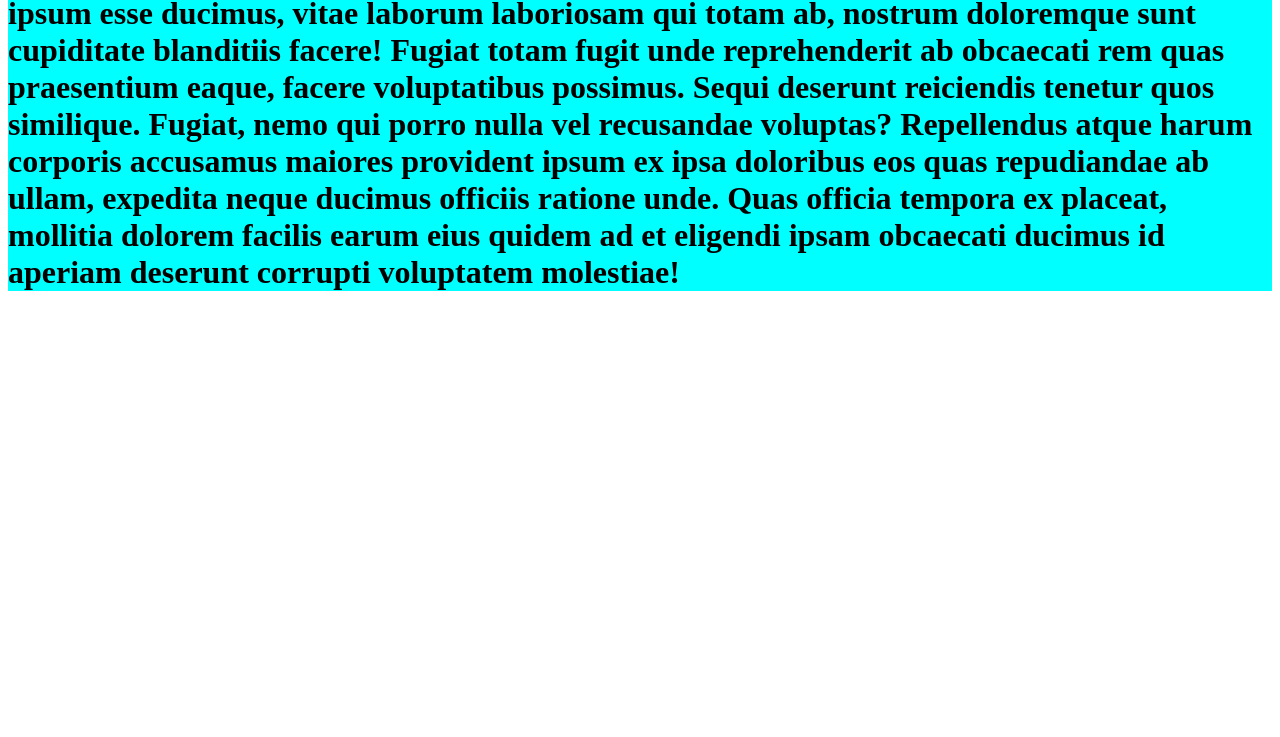
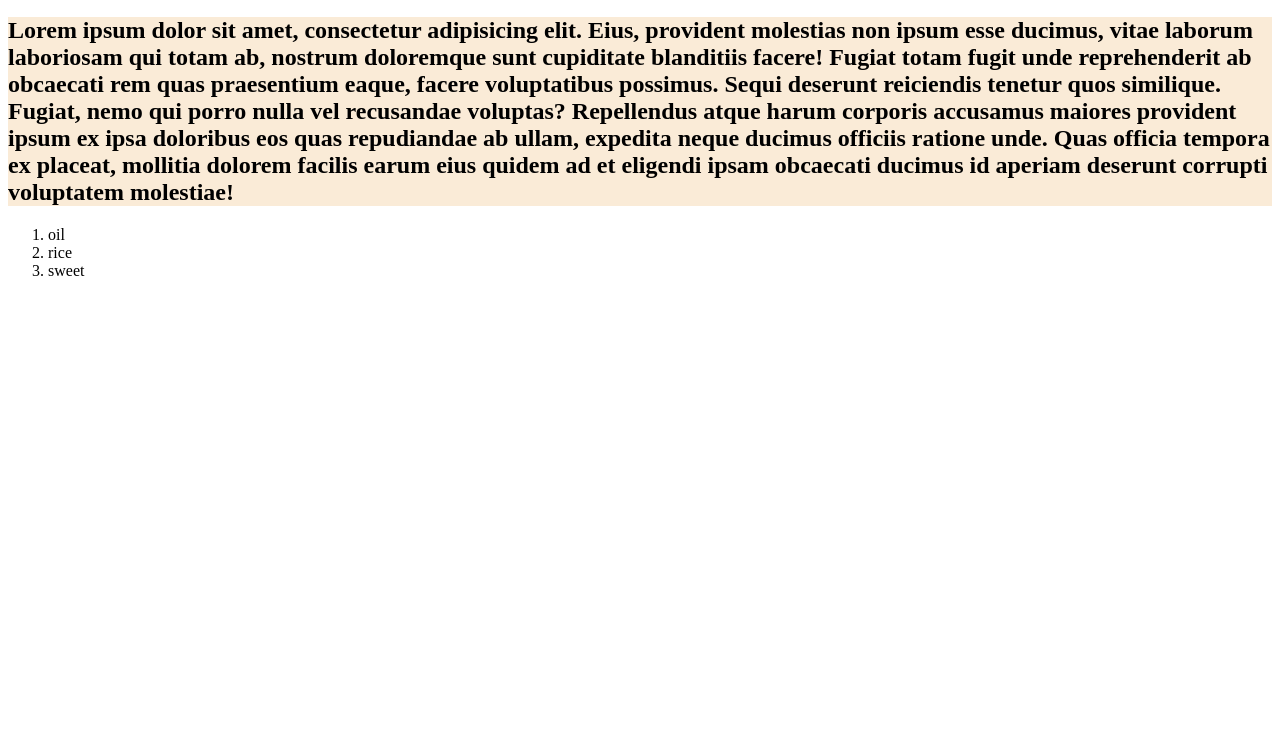
Before and after one commit to sakibnasib/my-work-repo, a plain HTML site: page index.html in a window 1280 px wide. Shown: the part 63-800 px from the top of the page. Drawn offline with Linux system fonts and the light colour scheme.

Commit message:
added more

```diff
--- a/index.html
+++ b/index.html
@@ -7,6 +7,14 @@
     <link rel="stylesheet" href="style/style.css">
 </head>
 <body>
-    <h1>Lorem ipsum dolor sit amet, consectetur adipisicing elit. Eius, provident molestias non ipsum esse ducimus, vitae laborum laboriosam qui totam ab, nostrum doloremque sunt cupiditate blanditiis facere! Fugiat totam fugit unde reprehenderit ab obcaecati rem quas praesentium eaque, facere voluptatibus possimus. Sequi deserunt reiciendis tenetur quos similique. Fugiat, nemo qui porro nulla vel recusandae voluptas? Repellendus atque harum corporis accusamus maiores provident ipsum ex ipsa doloribus eos quas repudiandae ab ullam, expedita neque ducimus officiis ratione unde. Quas officia tempora ex placeat, mollitia dolorem facilis earum eius quidem ad et eligendi ipsam obcaecati ducimus id aperiam deserunt corrupti voluptatem molestiae!</h1>
+    <h1>hy github respon</h1>
+    <h2>Lorem ipsum dolor sit amet, consectetur adipisicing elit. Eius, provident molestias non ipsum esse ducimus, vitae laborum laboriosam qui totam ab, nostrum doloremque sunt cupiditate blanditiis facere! Fugiat totam fugit unde reprehenderit ab obcaecati rem quas praesentium eaque, facere voluptatibus possimus. Sequi deserunt reiciendis tenetur quos similique. Fugiat, nemo qui porro nulla vel recusandae voluptas? Repellendus atque harum corporis accusamus maiores provident ipsum ex ipsa doloribus eos quas repudiandae ab ullam, expedita neque ducimus officiis ratione unde. Quas officia tempora ex placeat, mollitia dolorem facilis earum eius quidem ad et eligendi ipsam obcaecati ducimus id aperiam deserunt corrupti voluptatem molestiae!</h2>
+    <div>
+        <ol>
+            <li>oil</li>
+            <li>rice</li>
+            <li>sweet</li>
+        </ol>
+    </div>
 </body>
 </html>
--- a/style/style.css
+++ b/style/style.css
@@ -1,3 +1,11 @@
 h1{
     background-color: aqua;
 }
+h2{
+    background-color: antiquewhite;
+    margin: 2px solid red;
+    padding: 5px round green;
+}
+div{
+    text-shadow: 10ps green;
+}
```
